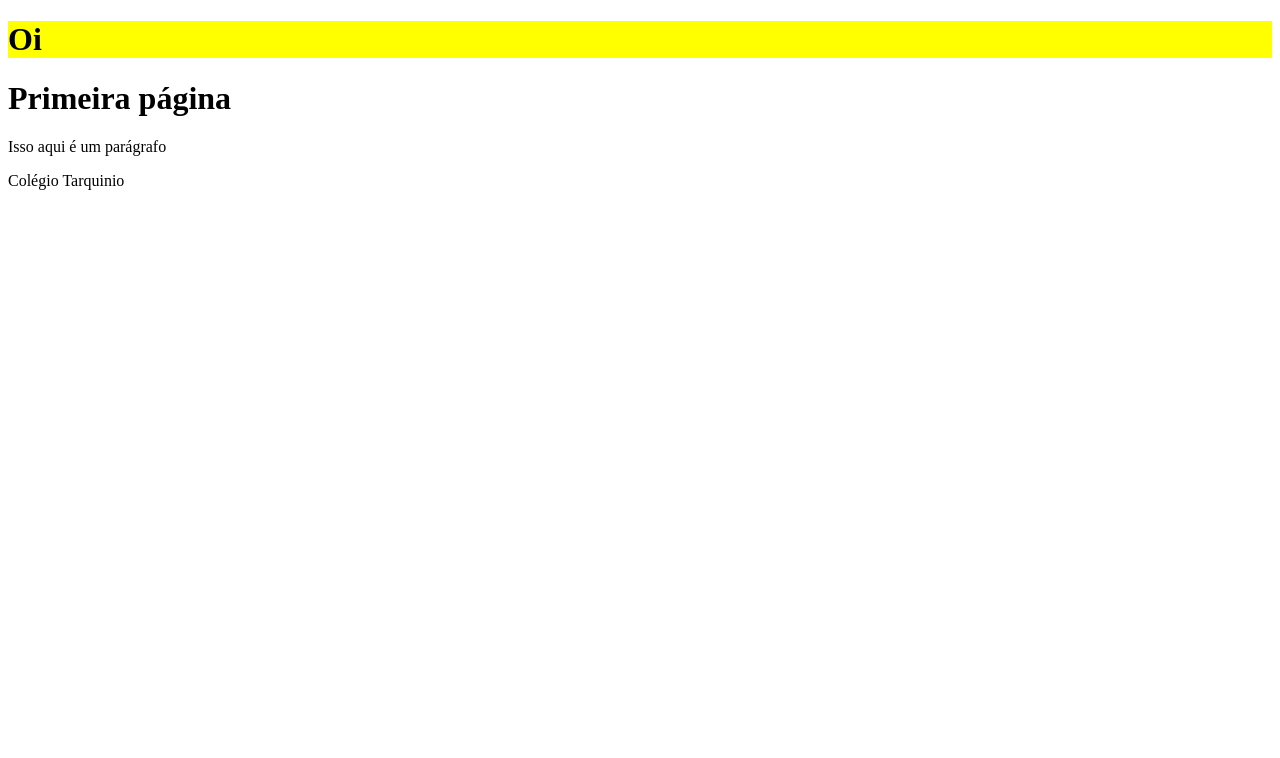
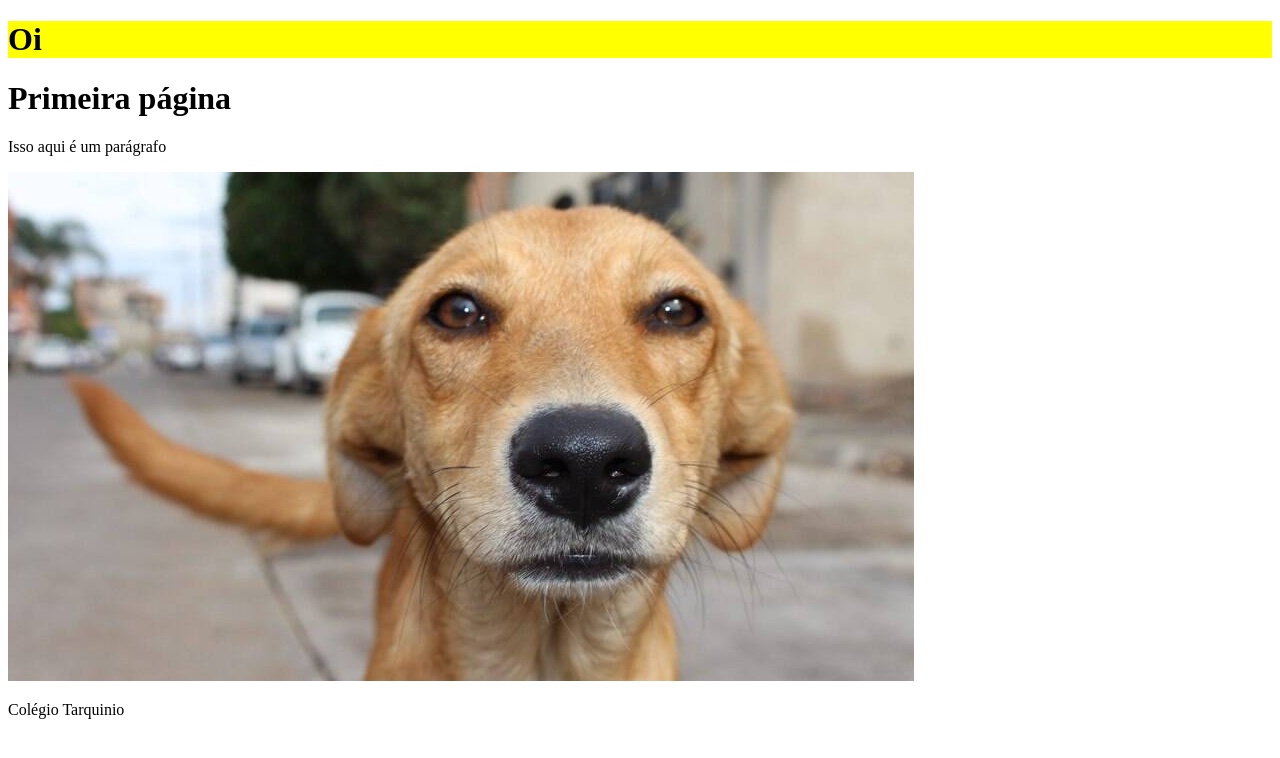
Before and after one commit to jorcuvich/primeirocss, a plain HTML site: page index.html in a window 1280 px wide. Drawn offline with Linux system fonts and the light colour scheme.

Commit message:
Add files via upload

```diff
--- a/index.html
+++ b/index.html
@@ -13,6 +13,7 @@
     <main>
         <h1>Primeira página</h1>
         <p>Isso aqui é um parágrafo</p>
+        <img src="imagens/caramelo.jpg" alt="cachorro caramelo">
     </main>
     <footer>
         <p>Colégio Tarquinio</p>
```
Also changed, not shown: imagens/caramelo.jpg (added).
